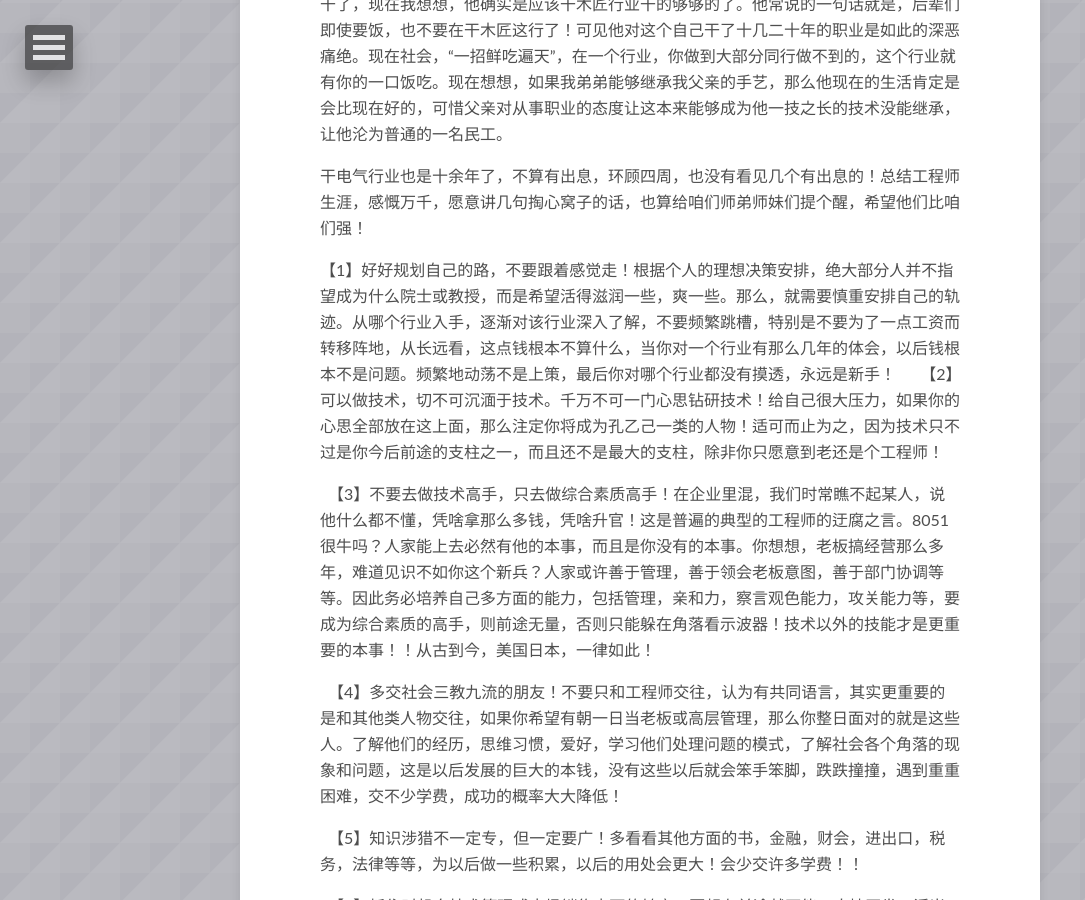
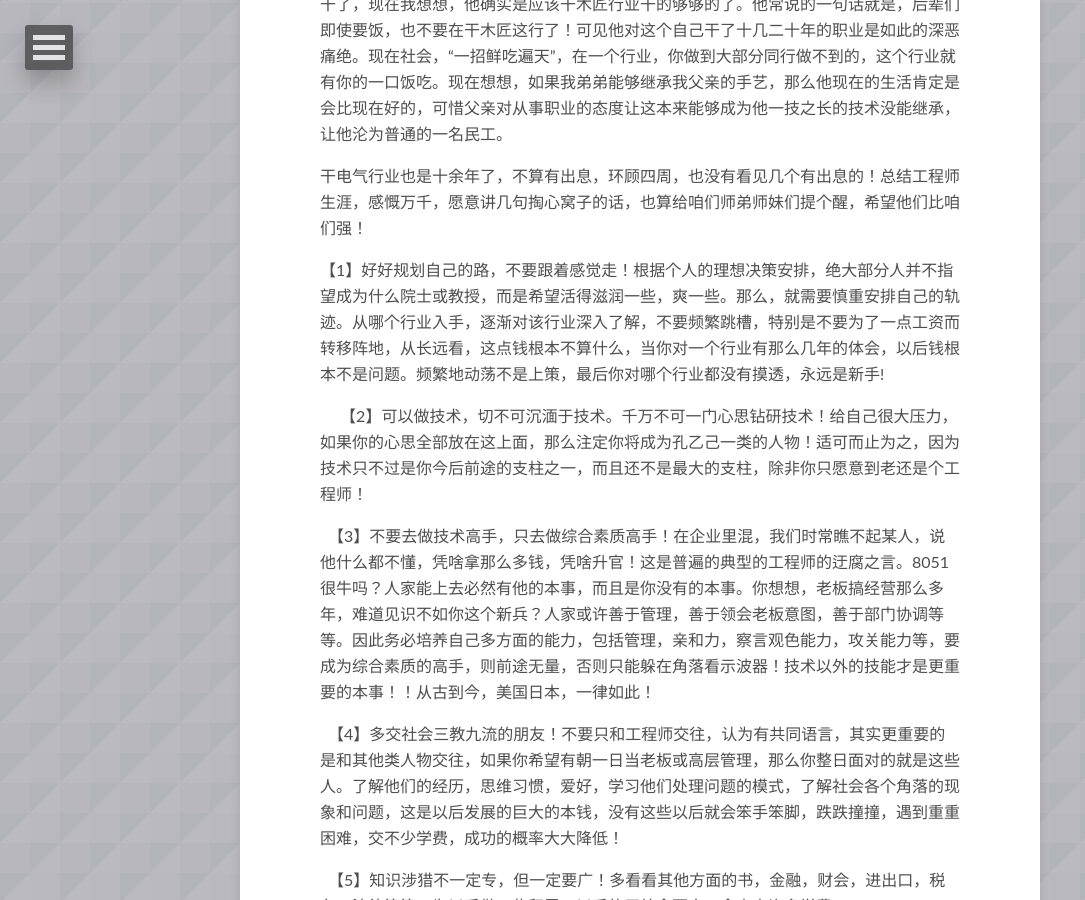
Before and after one commit to YangXiangFeng/YangXiangFeng.GitHub.io, a Jekyll site: the page built from _posts/2018-9-27-experience.md, in a window 1280 px wide and 900 px high, scrolled down 537 px. Shown: the whole window, without its empty margins (0-1085 px from the left). Built offline with Jekyll 4.4.1, drawn with Linux system fonts in a browser that asks for light colours.

```diff
--- a/_posts/2018-9-27-experience.md
+++ b/_posts/2018-9-27-experience.md
@@ -16,7 +16,8 @@ image:
 干电气行业也是十余年了，不算有出息，环顾四周，也没有看见几个有出息的！总结工程师生涯，感慨万千，愿意讲几句掏心窝子的话，也算给咱们师弟师妹们提个醒，希望他们比咱们强！
 
 
-  【1】好好规划自己的路，不要跟着感觉走！根据个人的理想决策安排，绝大部分人并不指望成为什么院士或教授，而是希望活得滋润一些，爽一些。那么，就需要慎重安排自己的轨迹。从哪个行业入手，逐渐对该行业深入了解，不要频繁跳槽，特别是不要为了一点工资而转移阵地，从长远看，这点钱根本不算什么，当你对一个行业有那么几年的体会，以后钱根本不是问题。频繁地动荡不是上策，最后你对哪个行业都没有摸透，永远是新手！
+  【1】好好规划自己的路，不要跟着感觉走！根据个人的理想决策安排，绝大部分人并不指望成为什么院士或教授，而是希望活得滋润一些，爽一些。那么，就需要慎重安排自己的轨迹。从哪个行业入手，逐渐对该行业深入了解，不要频繁跳槽，特别是不要为了一点工资而转移阵地，从长远看，这点钱根本不算什么，当你对一个行业有那么几年的体会，以后钱根本不是问题。频繁地动荡不是上策，最后你对哪个行业都没有摸透，永远是新手!
+
 
   【2】可以做技术，切不可沉湎于技术。千万不可一门心思钻研技术！给自己很大压力，如果你的心思全部放在这上面，那么注定你将成为孔乙己一类的人物！适可而止为之，因为技术只不过是你今后前途的支柱之一，而且还不是最大的支柱，除非你只愿意到老还是个工程师！
 
```
